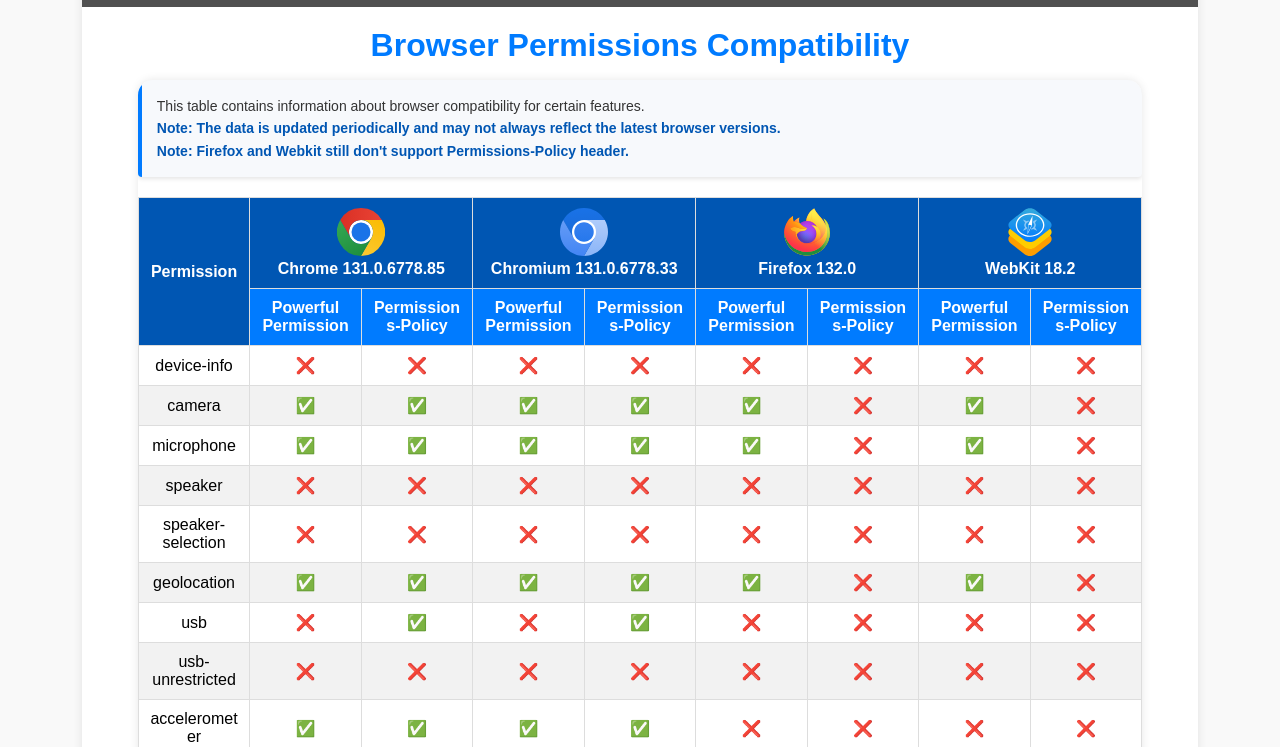
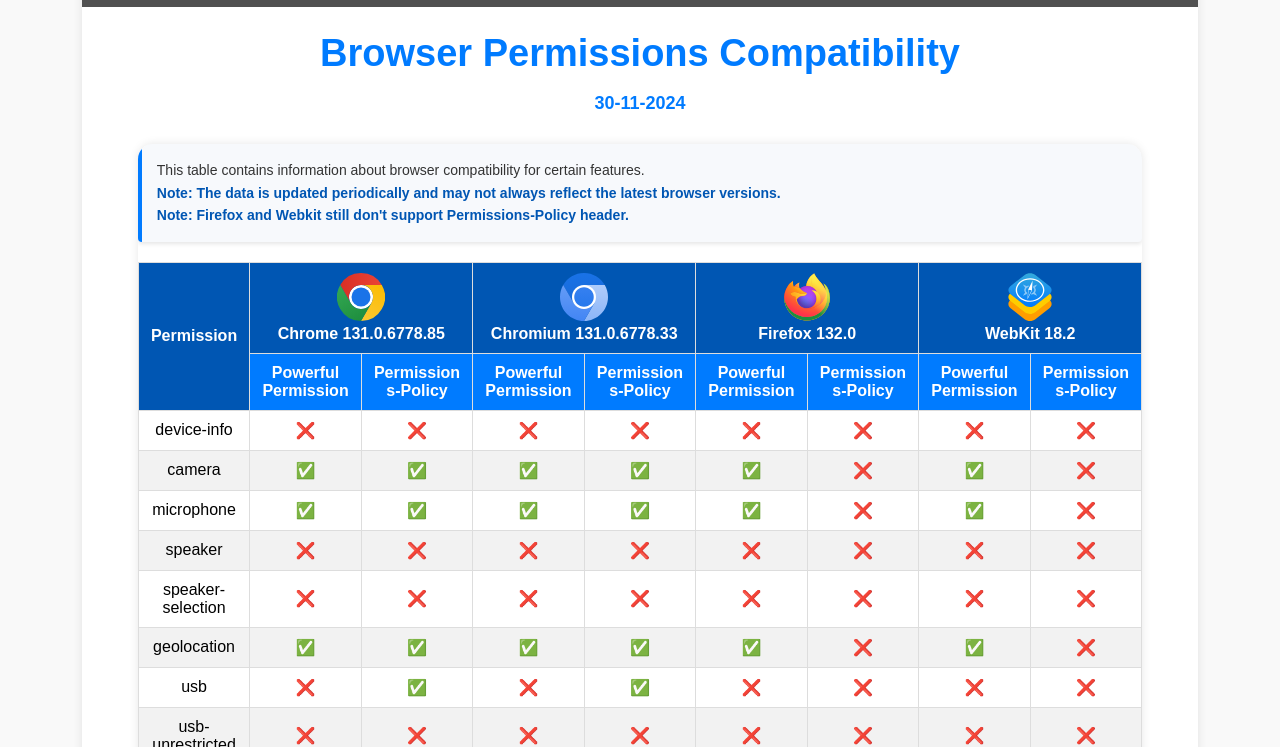
Before and after one commit to AlbertoFDR/browser-permissions-tool, a plain HTML site: page docs/index.html in a window 1280 px wide. Shown: the part 53-800 px from the top of the page. Drawn offline with Linux system fonts and the light colour scheme.

Commit message:
page update, add date

```diff
--- a/docs/index.html
+++ b/docs/index.html
@@ -20,8 +20,8 @@
     </div>
     <header>
     <h1>Browser Permissions Compatibility</h1>
+    <h3 id="date">date</h3>
     </header>
-    <p></p>
     <div class="container">
   <!-- Comments section -->
   <div class="comments">
--- a/docs/static/script.js
+++ b/docs/static/script.js
@@ -10,6 +10,12 @@ function buildTable(data) {
   let firefox_version = data['firefox_version'];
   let webkit_version = data['webkit_version'];
   let permissions_data = data['result'];
+  let date = data['date'];
+
+  // Date
+  const date_element = document.getElementById('date');
+  date_element.textContent = date;
+
 
   // Clear existing content
   topHeaderRow.innerHTML = '';
--- a/docs/static/styles.css
+++ b/docs/static/styles.css
@@ -44,14 +44,24 @@ body {
 
 h1 {
   text-align: center;
-  margin: 20px 0;
   font-size: 24px;
   color: #333;
 }
 
+h3 {
+  text-align: center;
+  font-size: 18px;
+  color: #333;
+}
+
 header h1 {
-  font-size: 2em;
-  margin-bottom: 10px;
+  font-size: 38px;
+  margin-bottom: 5px;
+  color: #007BFF; /* Blue accent color */
+}
+
+header h3 {
+  margin-bottom: 30px;
   color: #007BFF; /* Blue accent color */
 }
 
```
